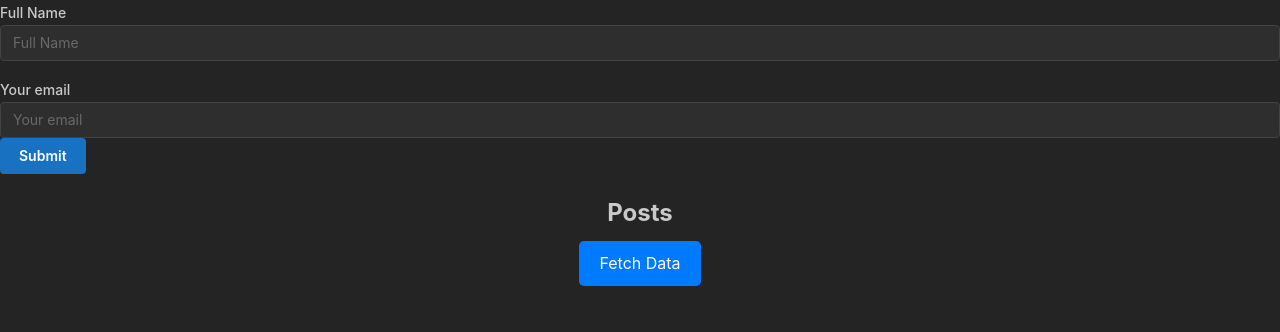
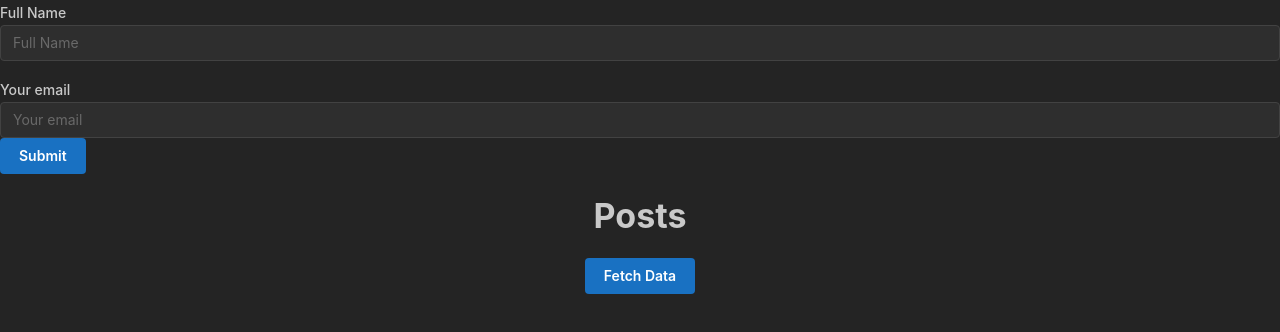
Before and after one commit to iamsabitak/React-Typescript-Practice, a React (Vite) app: page / in a window 1280 px wide. Shown: the top 332 px of the page. Built offline with nearby package versions, Linux system fonts and the light colour scheme.

Commit message:
removed inlinecss and add mantine css

```diff
--- a/src/components/Promises.tsx
+++ b/src/components/Promises.tsx
@@ -1,3 +1,4 @@
+import { Box, Button, List, Text, Title } from "@mantine/core";
 import React, { useState } from "react";
 
 type Post = {
@@ -32,37 +33,31 @@ const Promises: React.FC = () => {
   };
 
   return (
-    <div style={{ textAlign: "center", margin: "20px" }}>
-      <h1 style={{ fontSize: "24px", marginBottom: "10px" }}>Posts</h1>
-      <button
-        style={{
-          padding: "10px 20px",
-          fontSize: "16px",
-          backgroundColor: "#007bff",
-          color: "#fff",
-          border: "none",
-          borderRadius: "5px",
-          cursor: "pointer",
-        }}
-        onClick={fetchData}
-        disabled={loading}
-      >
+    <Box m={"10px"} style={{ textAlign: "center" }}>
+      <Title mt={"20px"} fs={"24px"}>
+        Posts
+      </Title>
+      <Button mt={"20px"} onClick={fetchData} disabled={loading}>
         {loading ? "Loading..." : "Fetch Data"}
-      </button>
+      </Button>
       {error && (
-        <p style={{ color: "red", marginTop: "10px" }}>Error: {error}</p>
+        <Text mt={"40px"} c="red">
+          Error: {error}
+        </Text>
       )}
-      <ul style={{ listStyleType: "none", padding: 0 }}>
+      <Box p={0} mt={"20px"}>
         {posts.map((post) => (
-          <li key={post.id} style={{ marginBottom: "20px" }}>
-            <h2 style={{ fontSize: "20px", marginBottom: "5px" }}>
+          <List key={post.id} mb={"20px"}>
+            <Text fw={700} size="20px">
               {post.title}
-            </h2>
-            <p style={{ fontSize: "16px" }}>{post.body}</p>
-          </li>
+            </Text>
+            <Text size="16px" mt={"30px"}>
+              {post.body}
+            </Text>
+          </List>
         ))}
-      </ul>
-    </div>
+      </Box>
+    </Box>
   );
 };
 
```
